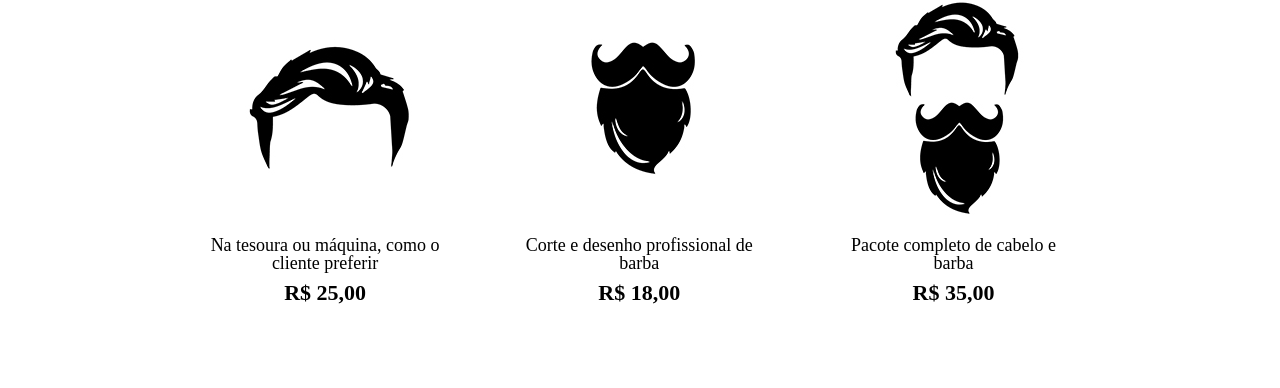
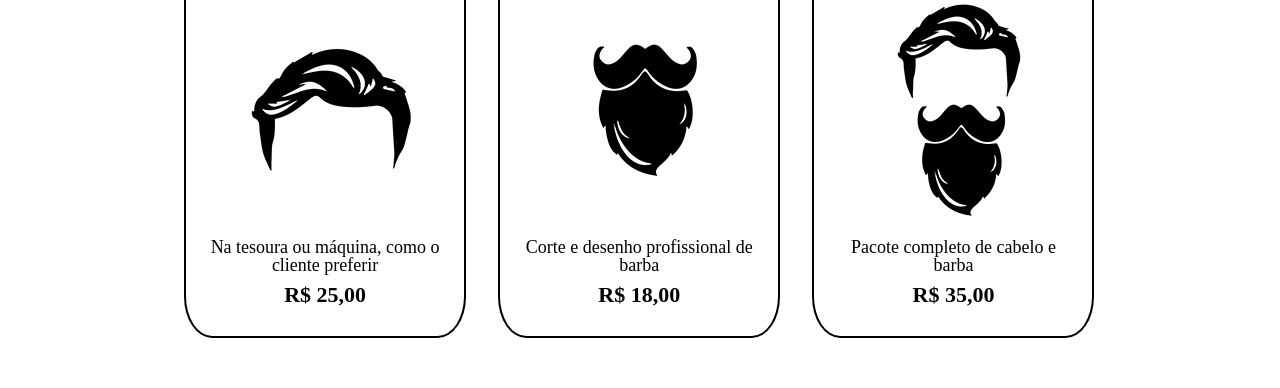
Before and after one commit to rrcruz83/barbearia_alura, a plain HTML site: page produtos.html in a window 1280 px wide. Shown: the part 420-808 px from the top of the page. Drawn offline with Linux system fonts and the light colour scheme.

Commit message:
Ajustes para criar a borda arredondada dos produtos

```diff
--- a/produtos.css
+++ b/produtos.css
@@ -43,6 +43,8 @@ nav a {
     margin: 0 1.5%;
     padding: 30px 20px;
     box-sizing: border-box;
+    border: 2px solid #000000;
+    border-radius: 10%;
 }
 
 .produtos h2 {
```
